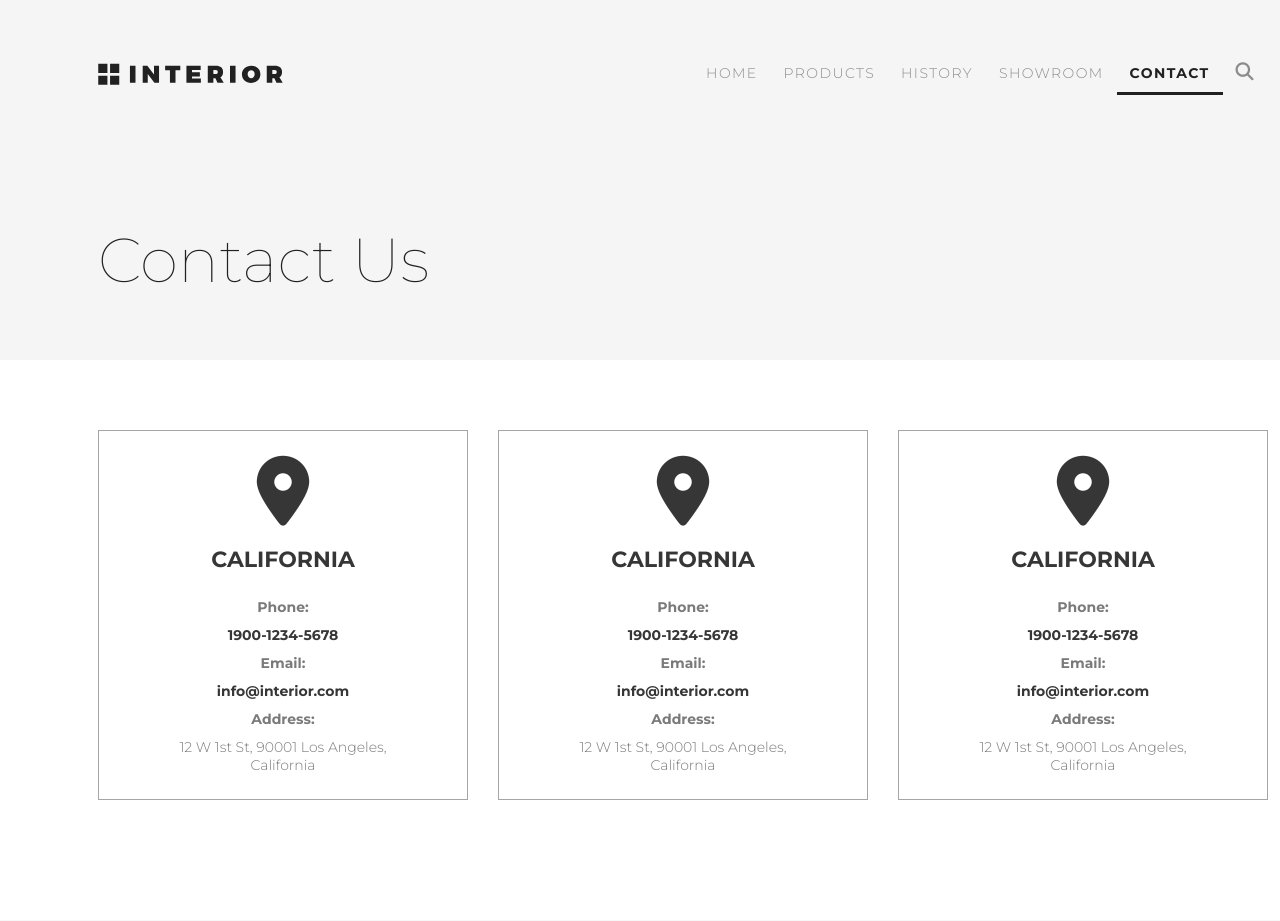
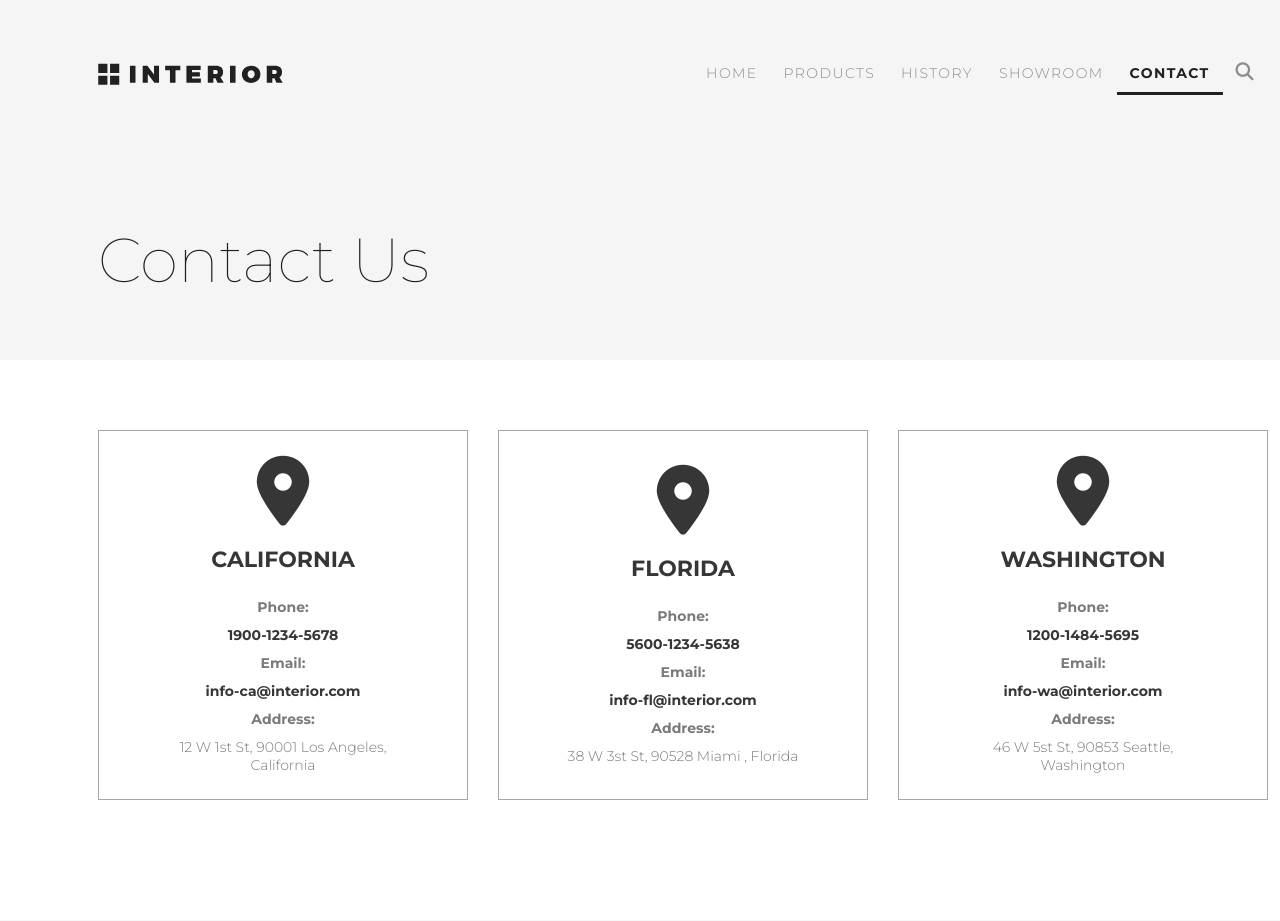
Before and after one commit to Iuliia-Fedkovych/DjangoGeekshop, a Django app: page /interior-contact/ in a window 1280 px wide; the page is wider, and only the part inside the window is pictured. Shown: the top 921 px of that part. Run offline with Django 3.2, Linux system fonts and the light colour scheme; some libraries are stand-ins or nearby versions.

Commit message:
load contact info from json

```diff
--- /dev/null
+++ b/geekshop/geekshop/locations.json
@@ -0,0 +1 @@
+[{"state": "California", "phone": "1900-1234-5678", "email": "info-ca@interior.com", "address": "12 W 1st St, 90001 Los Angeles, California"}, {"state": "Florida", "phone": "5600-1234-5638", "email": "info-fl@interior.com", "address": "38 W 3st St, 90528 Miami , Florida"}, {"state": "Washington", "phone": "1200-1484-5695", "email": "info-wa@interior.com", "address": "46 W 5st St, 90853 Seattle, Washington"}]
--- a/geekshop/mainapp/templates/mainapp/interior-contact.html
+++ b/geekshop/mainapp/templates/mainapp/interior-contact.html
@@ -8,36 +8,18 @@
                 <h2 class="slider__h2 interior_header">Contact Us</h2>
             </div>
             <div class="contacts padding_site">
+            {% for item in locations %}
                 <div class="adress_link">
                     <a href="#" class="location_link"><i class="fas fa-map-marker-alt"></i></a>
-                    <p class="state">California</p>
+                    <p class="state">{{ item.state }}</p>
                     <p class="contats">Phone:</p>
-                    <p class="contact_details">1900-1234-5678</p>
+                    <p class="contact_details">{{ item.phone }}</p>
                     <p class="contats">Email:</p>
-                    <p class="contact_details">info@interior.com</p>
+                    <p class="contact_details">{{ item.email }}</p>
                     <p class="contats">Address:</p>
-                    <p class="adress_details">12 W 1st St, 90001 Los Angeles, California</p>
+                    <p class="adress_details">{{ item.address }}</p>
                 </div>
-                <div class="adress_link">
-                    <a href="#" class="location_link"><i class="fas fa-map-marker-alt"></i></a>
-                    <p class="state">California</p>
-                    <p class="contats">Phone:</p>
-                    <p class="contact_details">1900-1234-5678</p>
-                    <p class="contats">Email:</p>
-                    <p class="contact_details">info@interior.com</p>
-                    <p class="contats">Address:</p>
-                    <p class="adress_details">12 W 1st St, 90001 Los Angeles, California</p>
-                </div>
-                <div class="adress_link">
-                    <a href="#" class="location_link"><i class="fas fa-map-marker-alt"></i></a>
-                    <p class="state">California</p>
-                    <p class="contats">Phone:</p>
-                    <p class="contact_details">1900-1234-5678</p>
-                    <p class="contats">Email:</p>
-                    <p class="contact_details">info@interior.com</p>
-                    <p class="contats">Address:</p>
-                    <p class="adress_details">12 W 1st St, 90001 Los Angeles, California</p>
-                </div>
+                {% endfor %}
             </div>
         </div>
 {% endblock %}
--- a/geekshop/mainapp/views.py
+++ b/geekshop/mainapp/views.py
@@ -1,3 +1,4 @@
+import json
 from django.shortcuts import render
 
 # Create your views here.
@@ -18,8 +19,36 @@ def product(request):
 
 
 def contact(request):
+    # locations = [
+    #     {
+    #         'state': 'California',
+    #         'phone': '1900-1234-5678',
+    #         'email': 'info-ca@interior.com',
+    #         'address': '12 W 1st St, 90001 Los Angeles, California'
+    #     },
+    #     {
+    #         'state': 'Florida',
+    #         'phone': '5600-1234-5638',
+    #         'email': 'info-fl@interior.com',
+    #         'address': '38 W 3st St, 90528 Miami , Florida'
+    #     },
+    #     {
+    #         'state': 'Washington',
+    #         'phone': '1200-1484-5695',
+    #         'email': 'info-wa@interior.com',
+    #         'address': '46 W 5st St, 90853 Seattle, Washington'
+    #     },
+    # ]
+
+    # with open('geekshop/locations.json', 'w', encoding='utf-8') as f:
+    #     json.dump(locations, f)
+
+    with open('geekshop/locations.json', 'r', encoding='utf-8') as f:
+        locations = json.load(f)
+
     context = {
         'page_title': 'interior: contacts',
+        'locations': locations,
     }
     return render(request, 'mainapp/interior-contact.html', context)
 
```
